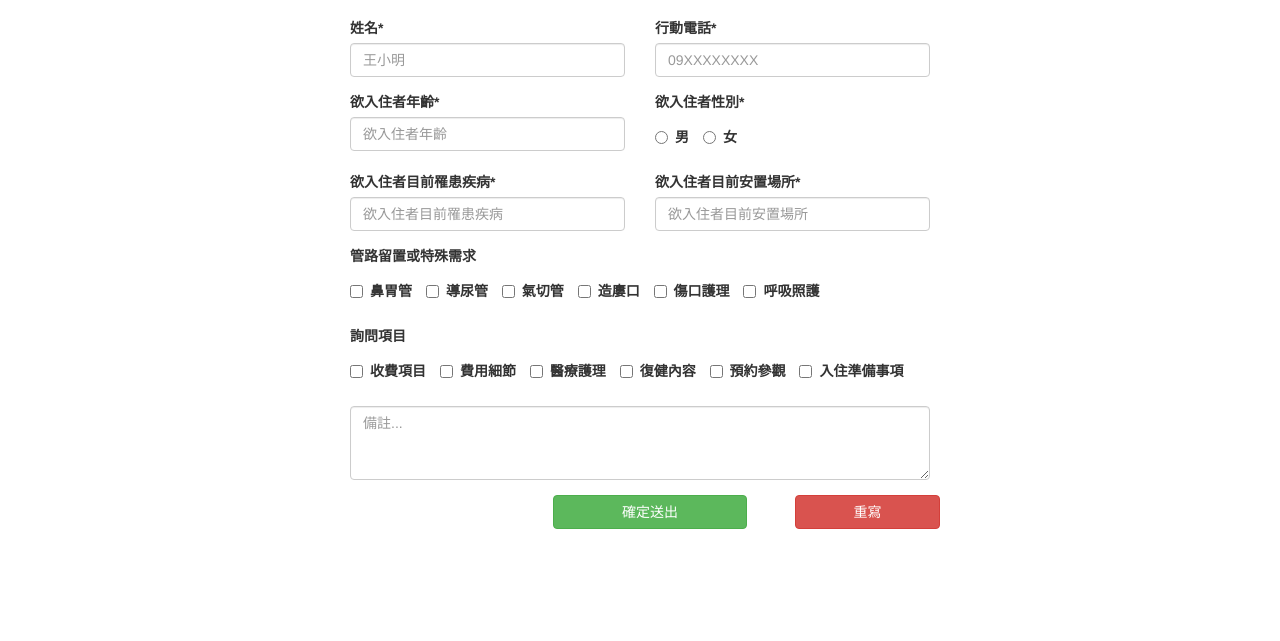
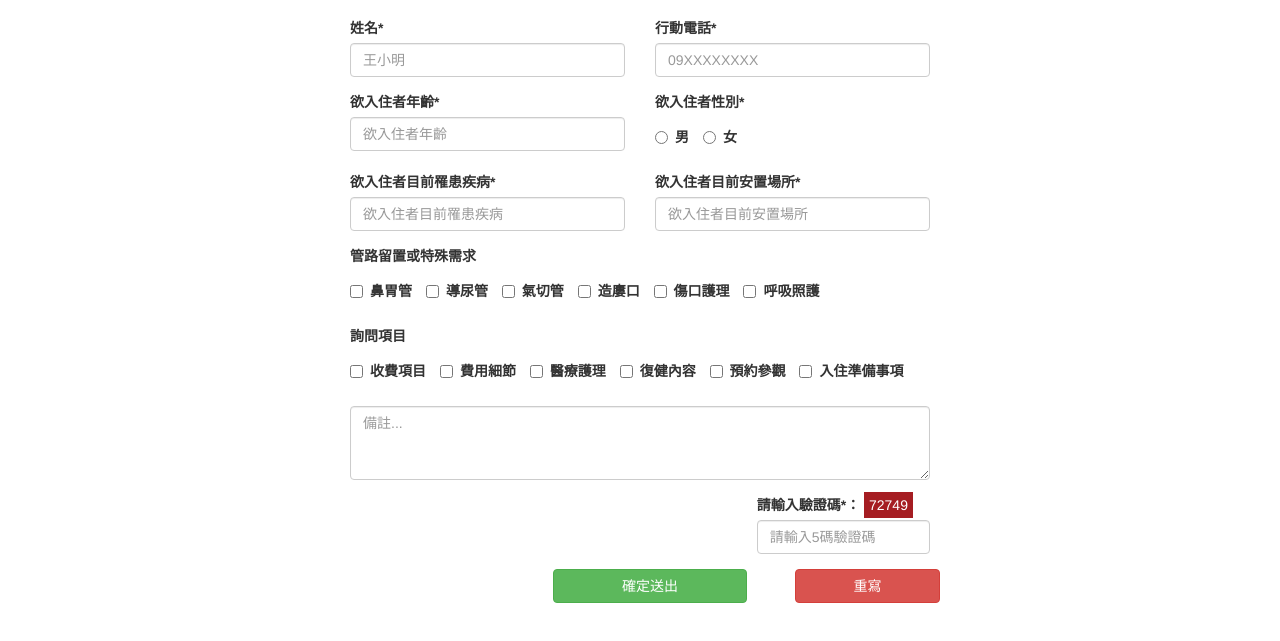
Before and after one commit to pptang/new-minhou, a website: page index.html in a window 1280 px wide. Both pictures are taken after a click on the item "線上預約". Shown: the part 157-798 px from the top of the page. Drawn offline with nearby package versions, Linux system fonts and the light colour scheme; some packages are replaced by stand-ins of ours.

Commit message:
Add captcha

```diff
--- a/index.css
+++ b/index.css
@@ -251,3 +251,9 @@ body {
 #header > ul > li {
 	cursor: pointer;
 }
+
+#captcha {
+	background-color: #A51D22;
+	color: #FFF;
+	padding: 5px;
+}
--- a/js/pages/reservePage.js
+++ b/js/pages/reservePage.js
@@ -18,6 +18,7 @@ const inquirySubject_3 = '醫療護理';
 const inquirySubject_4 = '復健內容';
 const inquirySubject_5 = '預約參觀';
 const inquirySubject_6 = '入住準備事項';
+const enterCaptcha = '請輸入驗證碼';
 
 const reservePage = `
   <form id="reserveForm" role="form" data-toggle="validator">
@@ -138,6 +139,12 @@ const reservePage = `
       <div class="form-group col-md-12">
         <textarea id="note" class="form-control" rows="3" placeholder="備註..."></textarea>
       </div>
+      <div class="form-group col-md-4 col-md-offset-8">
+        <label for="captchaInput">${enterCaptcha}*：</label>
+        <span id="captcha"></span>
+        <input type="hidden" id="captchaValue" />
+        <input type="text" id="captchaInput" class="form-control" placeholder="請輸入5碼驗證碼"/>
+      </div>
       <div class="form-group col-md-12 col-md-offset-4">
         <button type="submit" id="submitBtn" class="btn btn-success col-md-4">確定送出</button>
         <button type="reset" class="btn btn-danger col-md-3 col-md-offset-1">重寫</button>
--- a/js/utils/navigator.js
+++ b/js/utils/navigator.js
@@ -38,10 +38,21 @@ function getCheckedBoxes(chkboxName) {
   return checkboxesChecked.length > 0 ? checkboxesChecked : null;
 }
 
+function setUpCaptcha() {
+  var a = Math.ceil(Math.random() * 9) + '';
+  var b = Math.ceil(Math.random() * 9) + '';
+  var c = Math.ceil(Math.random() * 9) + '';
+  var d = Math.ceil(Math.random() * 9) + '';
+  var e = Math.ceil(Math.random() * 9) + '';
+  var code = a + b + c + d + e;
+  document.getElementById('captchaValue').value = code;
+  document.getElementById('captcha').innerHTML = code;
+}
+
 function goToReservePage() {
   window.location.hash = 'reserve';
   document.querySelector('#mainContent').innerHTML = reservePage;
-
+  setUpCaptcha();
   function sendReservation() {
 
     axios({
@@ -71,8 +82,12 @@ function goToReservePage() {
   document.querySelector('#reserveForm').addEventListener('submit', function (e) {
     e.preventDefault();
     const isFormValid = document.querySelector('#submitBtn').className.indexOf('disabled') === -1;
+    const isCaptchaValid = document.getElementById('captchaInput').value === document.getElementById('captchaValue').value;
     if (!isFormValid) {
       alert('請再次確認表格資訊無誤！');
+    } else if(!isCaptchaValid) {
+      alert('驗證碼輸入錯誤！');
+      document.getElementById('captchaInput').value = '';
     } else {
       sendReservation();
     }
```
